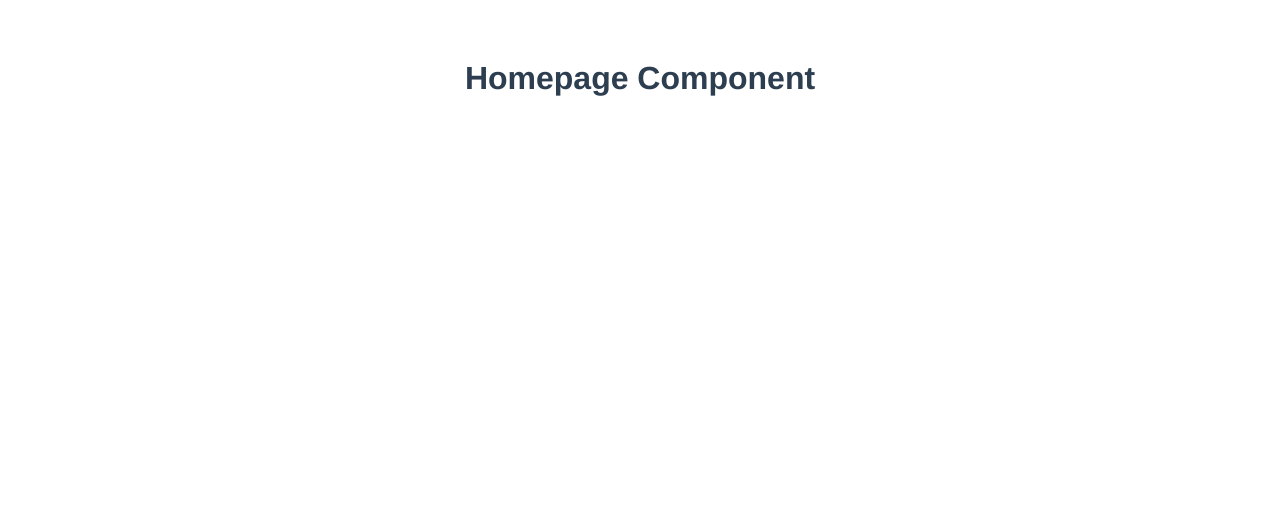
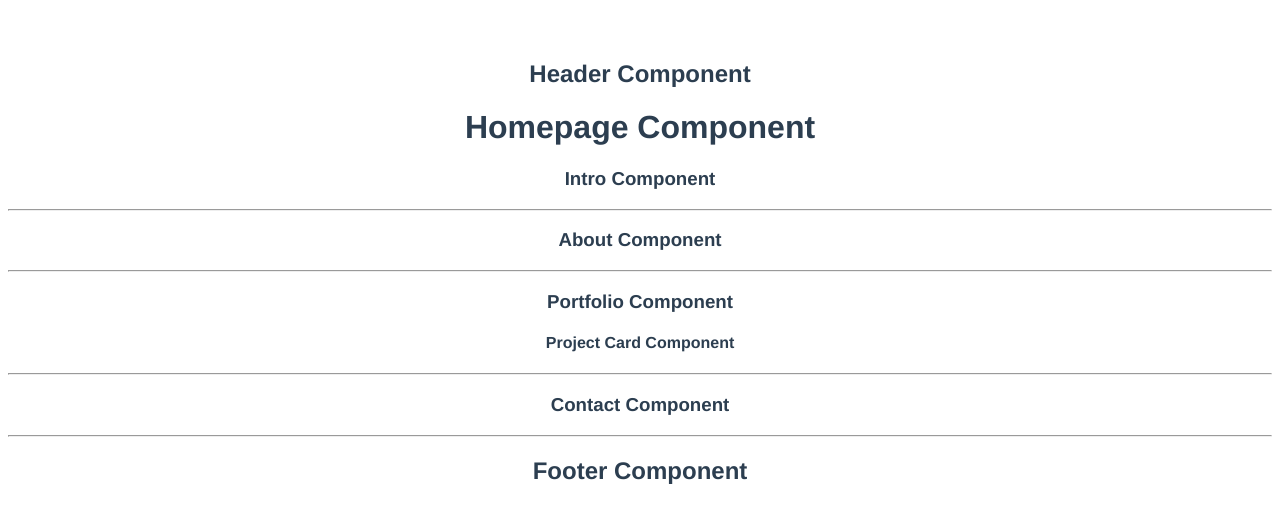
Before and after one commit to NicoleAMS/vue-portfolio, a Vue app: page / in a window 1280 px wide. Shown: the top 522 px of the page. Built offline with nearby package versions, Linux system fonts and the light colour scheme.

Commit message:
creates basic component structure

```diff
--- a/src/App.vue
+++ b/src/App.vue
@@ -1,15 +1,21 @@
 <template>
   <div id="app">
+    <Header />
     <Homepage />
+    <Footer />
   </div>
 </template>
 
 <script>
+import Header from "./components/Header.vue";
+import Footer from "./components/Footer.vue";
 import Homepage from "./views/Homepage.vue";
 
 export default {
   name: "App",
   components: {
+    Header,
+    Footer,
     Homepage
   }
 };
--- /dev/null
+++ b/src/components/Footer.vue
@@ -0,0 +1,13 @@
+<template>
+  <h2>Footer Component</h2>
+</template>
+
+<script>
+export default {
+
+}
+</script>
+
+<style lang="scss">
+
+</style>
--- /dev/null
+++ b/src/components/Header.vue
@@ -0,0 +1,13 @@
+<template>
+  <h2>Header Component</h2>
+</template>
+
+<script>
+export default {
+
+}
+</script>
+
+<style lang="scss">
+
+</style>
--- /dev/null
+++ b/src/components/homepage/About.vue
@@ -0,0 +1,16 @@
+<template>
+  <div id="about-container">
+    <h3>About Component</h3>
+    <hr>
+  </div>
+</template>
+
+<script>
+export default {
+
+}
+</script>
+
+<style lang="scss">
+
+</style>
--- /dev/null
+++ b/src/components/homepage/Contact.vue
@@ -0,0 +1,15 @@
+<template>
+  <div id="contact-container">
+    <h3>Contact Component</h3>
+    <hr>
+  </div>
+</template>
+<script>
+export default {
+
+}
+</script>
+
+<style lang="scss">
+
+</style>
--- /dev/null
+++ b/src/components/homepage/Intro.vue
@@ -0,0 +1,16 @@
+<template>
+  <div id="intro-container">
+    <h3>Intro Component</h3>
+    <hr>
+  </div>
+</template>
+
+<script>
+export default {
+
+}
+</script>
+
+<style lang="scss">
+
+</style>
--- /dev/null
+++ b/src/components/homepage/Portfolio.vue
@@ -0,0 +1,21 @@
+<template>
+  <div id="portfolio-container">
+    <h3>Portfolio Component</h3>
+    <ProjectCard />
+    <hr>
+  </div>
+</template>
+
+<script>
+import ProjectCard from "./ProjectCard.vue";
+
+export default {
+  components: {
+    ProjectCard
+  }
+}
+</script>
+
+<style lang="scss">
+
+</style>
--- /dev/null
+++ b/src/components/homepage/ProjectCard.vue
@@ -0,0 +1,13 @@
+<template>
+  <h4>Project Card Component</h4>
+</template>
+
+<script>
+export default {
+
+}
+</script>
+
+<style lang="scss">
+
+</style>
--- a/src/views/Homepage.vue
+++ b/src/views/Homepage.vue
@@ -1,3 +1,25 @@
 <template>
-  <h1>Homepage Component</h1>
+  <div id="homepage-container">
+    <h1>Homepage Component</h1>
+    <Intro />
+    <About />
+    <Portfolio />
+    <Contact />
+  </div>
 </template>
+
+<script>
+import Intro from "../components/homepage/Intro";
+import About from "../components/homepage/About";
+import Portfolio from "../components/homepage/Portfolio";
+import Contact from "../components/homepage/Contact";
+
+export default {
+  components: {
+    Intro,
+    About,
+    Portfolio,
+    Contact
+  }
+};
+</script>
```
